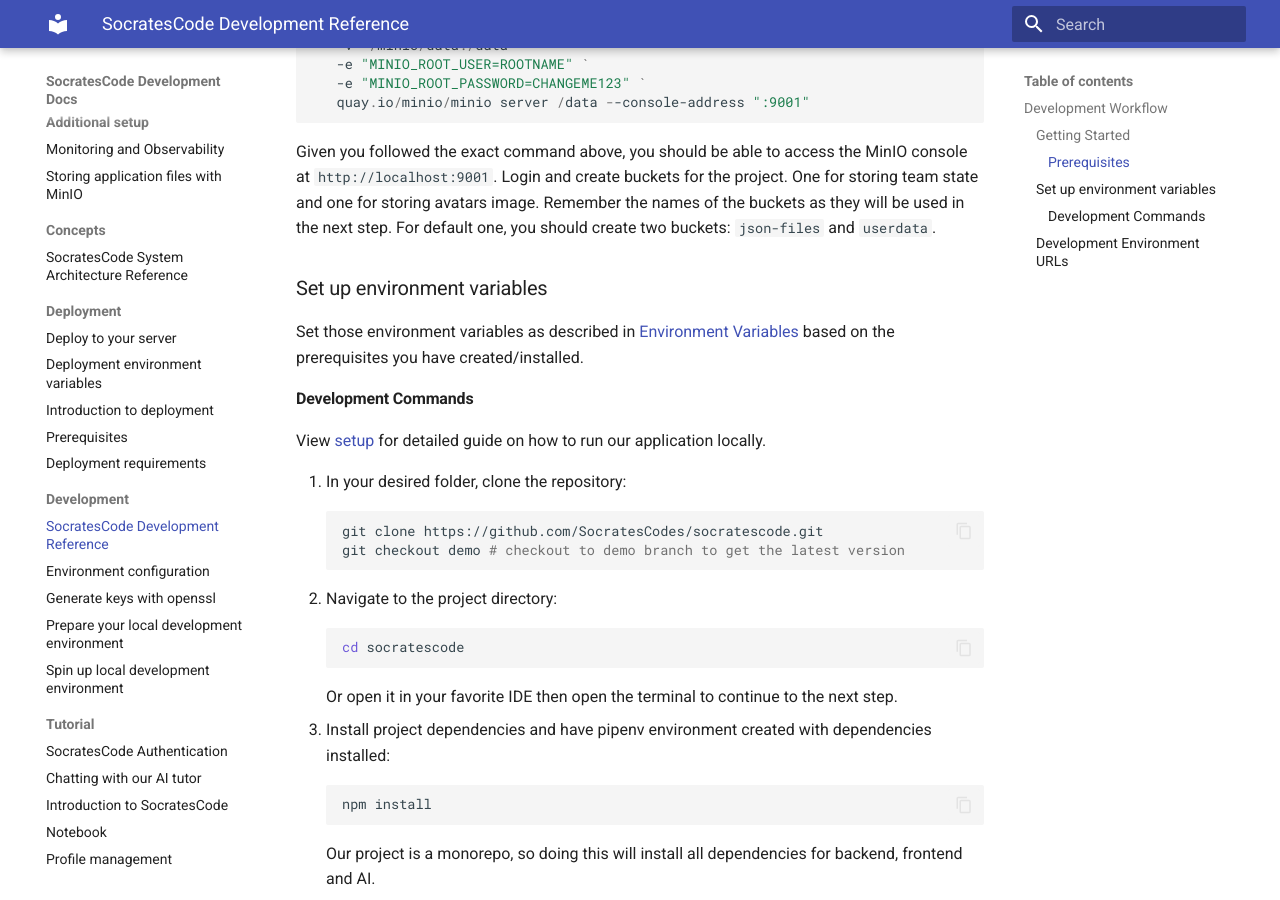
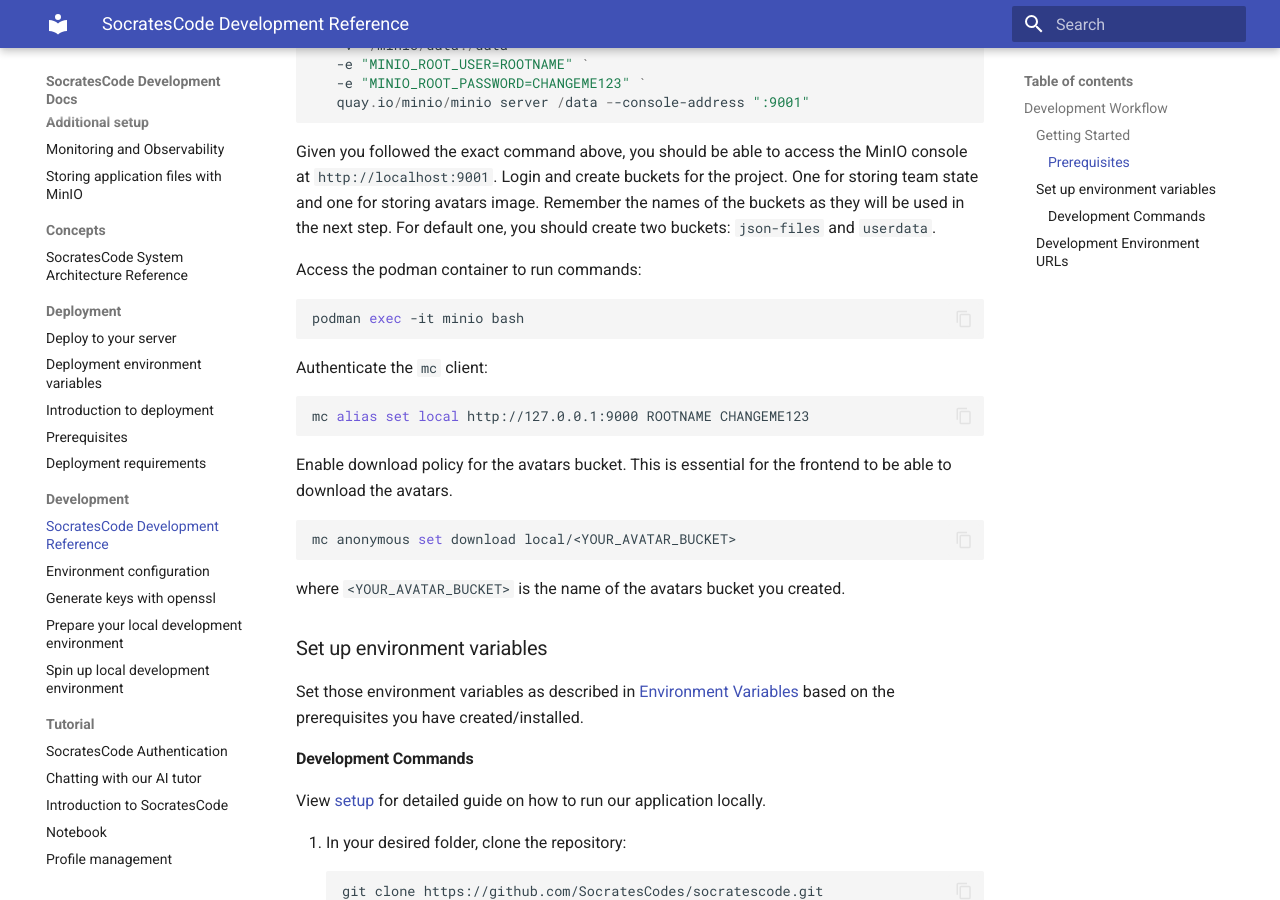
Before and after one commit to SocratesCodes/doc, an MkDocs documentation site: the page built from docs/development/core.md, in a window 1280 px wide and 900 px high, scrolled down 1469 px. Built offline with MkDocs 1.6.1 and Material for MkDocs 9.7.7, drawn with Linux system fonts in a browser that asks for light colours.

Commit message:
docs: update

````diff
--- a/docs/development/core.md
+++ b/docs/development/core.md
@@ -53,6 +53,25 @@
 
 Given you followed the exact command above, you should be able to access the MinIO console at `http://localhost:9001`. Login and create buckets for the project. One for storing team state and one for storing avatars image. Remember the names of the buckets as they will be used in the next step. For default one, you should create two buckets: `json-files` and `userdata`.
 
+Access the podman container to run commands:
+```bash
+podman exec -it minio bash
+```
+
+Authenticate the `mc` client:
+```bash
+mc alias set local http://127.0.0.1:9000 ROOTNAME CHANGEME123
+```
+
+Enable download policy for the avatars bucket. This is essential for the frontend to be able to download the avatars.
+
+```bash
+mc anonymous set download local/<YOUR_AVATAR_BUCKET>
+```
+where `<YOUR_AVATAR_BUCKET>` is the name of the avatars bucket you created.
+
+
+
 ### Set up environment variables
 Set those environment variables as described in [Environment Variables](environment.md) based on the prerequisites you have created/installed.
 
````
